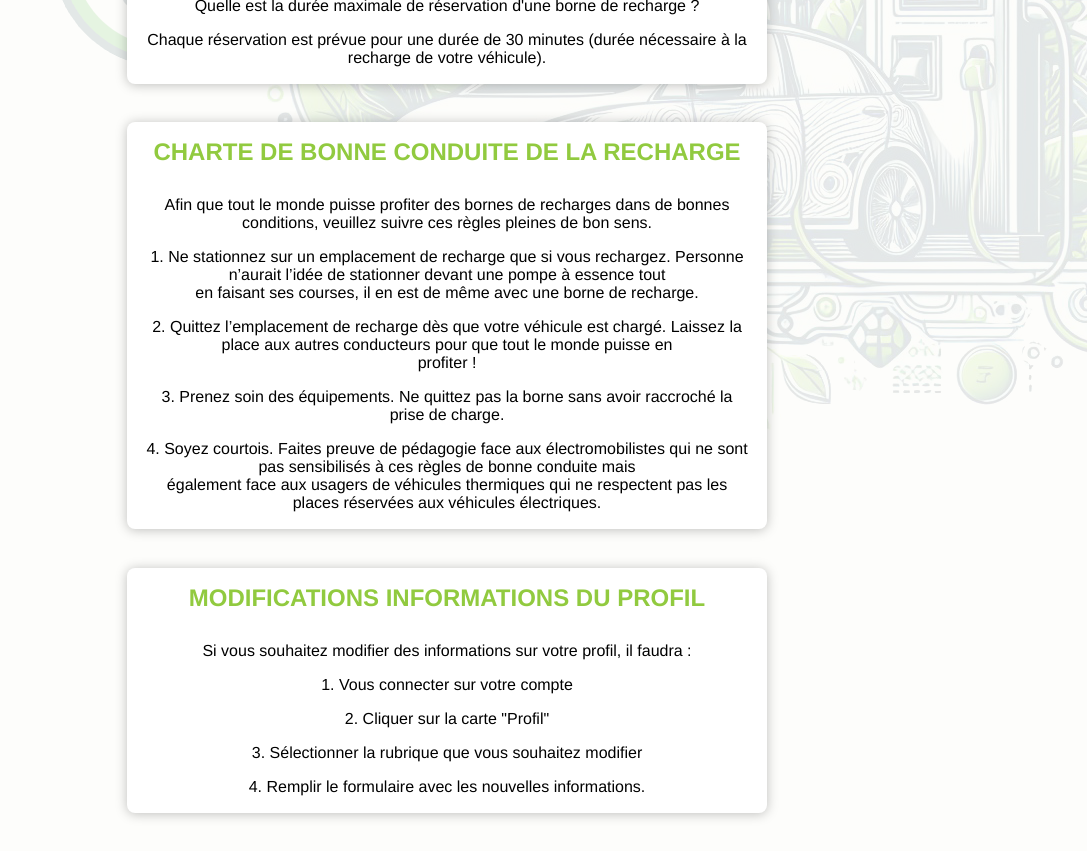
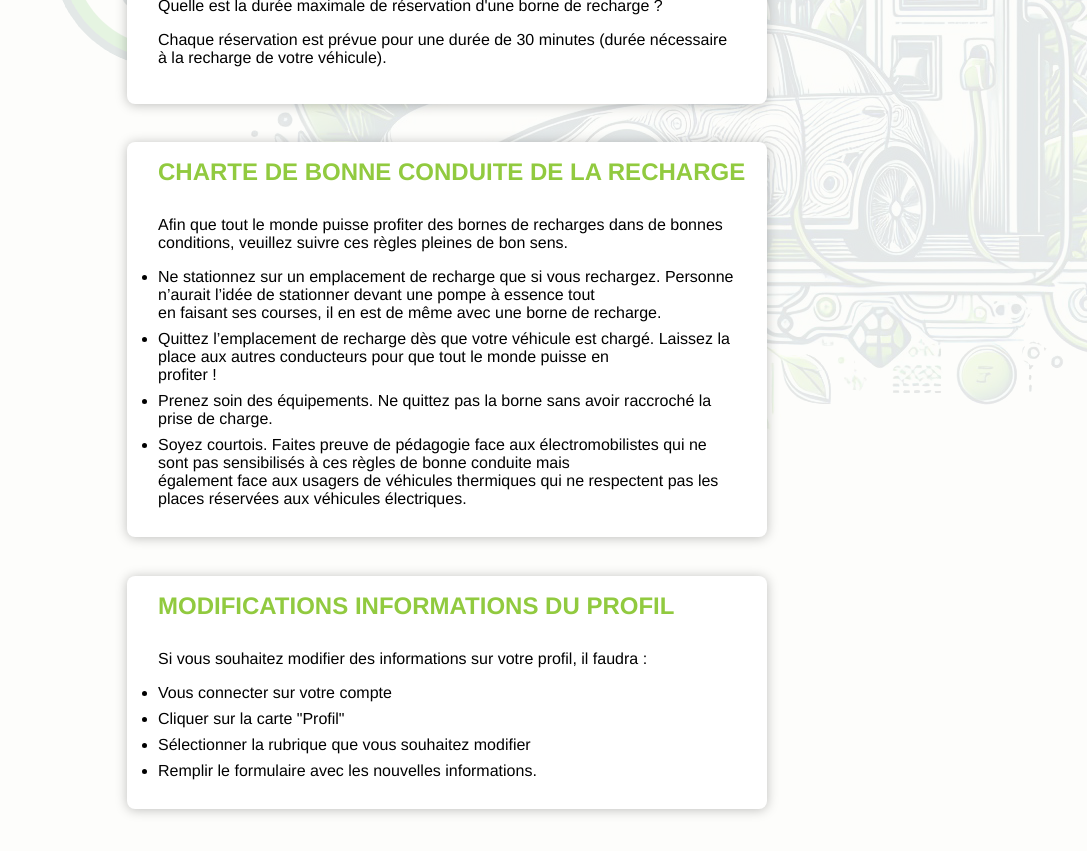
Before and after one commit to vinz-DY/TestGreendrive, a React (Vite) app in the folder frontend/: page /faq in a window 1280 px wide. Shown: the part 440-1291 px from the top of the page, without its empty margins (193-1280 px from the left). Built offline with nearby package versions, Linux system fonts and the light colour scheme; no server answers.

Commit message:
modification des p en ul-li et suppression du composant pour tout mettre dans la page

```diff
--- a/frontend/src/main.jsx
+++ b/frontend/src/main.jsx
@@ -13,7 +13,7 @@ import AdminTerminalId from "./pages/AdminTerminalId";
 import Inscription from "./pages/Inscription";
 import InscriptionProfile from "./pages/Inscription_Profile";
 import Admin from "./pages/Admin";
-import FaqPage from "./pages/FaqPage";
+import FaqPage from "./pages/Faq/FaqPage";
 import AuthProvider from "./context/AuthContext";
 import LogIn from "./pages/LogIn";
 
--- a/frontend/src/components/Faq/Faq.css
+++ b/frontend/src/pages/Faq/FaqPage.css
@@ -8,7 +8,6 @@
   display: flex;
   flex-direction: column;
   align-items: center;
-  text-align: center;
   font-family: "Franklin Gothic Medium", "Arial Narrow", Arial, sans-serif;
   background-image: url("../../assets/carOpacity.png");
   background-repeat: no-repeat;
@@ -31,35 +30,17 @@
 .questions-container {
   display: flex;
   flex-direction: column;
-  align-items: center;
   margin-bottom: 3%;
   box-shadow: 0px 1px 12px rgba(0, 0, 0, 0.25);
   width: 50%;
   border: 1px solid rgba(255, 255, 255, 0.3);
   border-radius: 8px;
   background-color: rgb(255, 255, 255);
+  padding-bottom: 20px;
+  padding-left: 30px;
 }
 
-.rules-container {
-  display: flex;
-  flex-direction: column;
-  align-items: center;
-  margin-bottom: 3%;
-  box-shadow: 0px 1px 12px rgba(0, 0, 0, 0.25);
-  width: 50%;
-  border: 1px solid rgba(255, 255, 255, 0.3);
-  border-radius: 8px;
-  background-color: rgb(255, 255, 255);
+.faq-li {
+  max-width: 95%;
+  margin-bottom: 8px;
 }
-
-.informations-container {
-  display: flex;
-  flex-direction: column;
-  align-items: center;
-  margin-bottom: 3%;
-  box-shadow: 0px 1px 12px rgba(0, 0, 0, 0.25);
-  width: 50%;
-  border: 1px solid rgba(255, 255, 255, 0.3);
-  border-radius: 8px;
-  background-color: rgb(255, 255, 255);
-}
--- a/frontend/src/components/Faq/Faq.jsx
+++ b/frontend/src/pages/Faq/FaqPage.jsx
@@ -1,7 +1,7 @@
 import React from "react";
-import "./Faq.css";
+import "./FaqPage.css";
 
-function Faq() {
+function FaqPage() {
   return (
     <div className="faq-container">
       <h1 className="title-faq">La FAQ de GreenDrive</h1>
@@ -34,7 +34,7 @@ function Faq() {
           nécessaire à la recharge de votre véhicule).
         </p>
       </div>
-      <div className="rules-container">
+      <div className="questions-container">
         <h2 className="subtitle-faq">
           CHARTE DE BONNE CONDUITE DE LA RECHARGE
         </h2>
@@ -42,46 +42,51 @@ function Faq() {
           Afin que tout le monde puisse profiter des bornes de recharges dans de
           bonnes conditions, veuillez suivre ces règles pleines de bon sens.
         </p>
-        <p className="questions-faq">
-          1. Ne stationnez sur un emplacement de recharge que si vous rechargez.
-          Personne n’aurait l’idée de stationner devant une pompe à essence tout
+        <ul>
+          <li className="faq-li">
+            Ne stationnez sur un emplacement de recharge que si vous rechargez.
+            Personne n’aurait l’idée de stationner devant une pompe à essence
+            tout
             <br /> en faisant ses courses, il en est de même avec une borne de
             recharge.
-        </p>
-        <p className="questions-faq">
-          2. Quittez l’emplacement de recharge dès que votre véhicule est
-          chargé. Laissez la place aux autres conducteurs pour que tout le monde
+          </li>
+          <li className="faq-li">
+            Quittez l’emplacement de recharge dès que votre véhicule est chargé.
+            Laissez la place aux autres conducteurs pour que tout le monde
             puisse en <br /> proﬁter !
-        </p>
-        <p className="questions-faq">
-          3. Prenez soin des équipements. Ne quittez pas la borne sans avoir
+          </li>
+          <li className="faq-li">
+            Prenez soin des équipements. Ne quittez pas la borne sans avoir
             raccroché la prise de charge.
-        </p>
-        <p className="questions-faq">
-          4. Soyez courtois. Faites preuve de pédagogie face aux
+          </li>
+          <li className="faq-li">
+            Soyez courtois. Faites preuve de pédagogie face aux
             électromobilistes qui ne sont pas sensibilisés à ces règles de bonne
             conduite mais <br />
             également face aux usagers de véhicules thermiques qui ne respectent
             pas les places réservées aux véhicules électriques.
-        </p>
+          </li>
+        </ul>
       </div>
-      <div className="informations-container">
+      <div className="questions-container">
         <h2 className="subtitle-faq">MODIFICATIONS INFORMATIONS DU PROFIL</h2>
         <p className="questions-faq">
           Si vous souhaitez modifier des informations sur votre profil, il
           faudra :
         </p>
-        <p className="questions-faq">1. Vous connecter sur votre compte</p>
-        <p className="questions-faq">2. Cliquer sur la carte "Profil"</p>
-        <p className="questions-faq">
-          3. Sélectionner la rubrique que vous souhaitez modifier
-        </p>
-        <p className="questions-faq">
-          4. Remplir le formulaire avec les nouvelles informations.
-        </p>
+        <ul>
+          <li className="faq-li"> Vous connecter sur votre compte</li>
+          <li className="faq-li"> Cliquer sur la carte "Profil"</li>
+          <li className="faq-li">
+            Sélectionner la rubrique que vous souhaitez modifier
+          </li>
+          <li className="faq-li">
+            Remplir le formulaire avec les nouvelles informations.
+          </li>
+        </ul>
       </div>
     </div>
   );
 }
 
-export default Faq;
+export default FaqPage;
--- a/frontend/src/pages/FaqPage.jsx
+++ /dev/null
@@ -1,8 +0,0 @@
-import React from "react";
-import Faq from "../components/Faq/Faq";
-
-function FaqPage() {
-  return <Faq />;
-}
-
-export default FaqPage;
```
Lines whose indentation alone changed are shown as unchanged.
